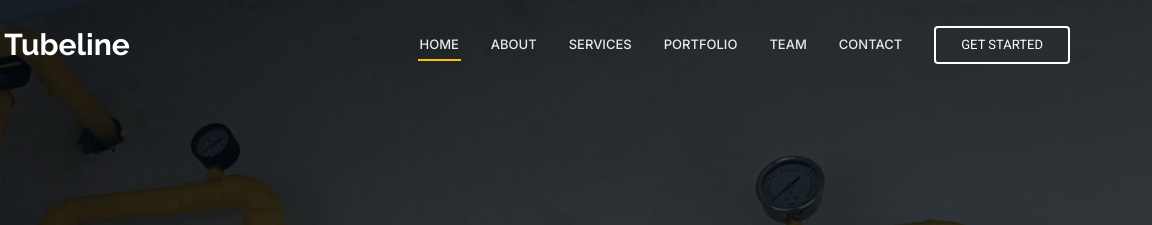
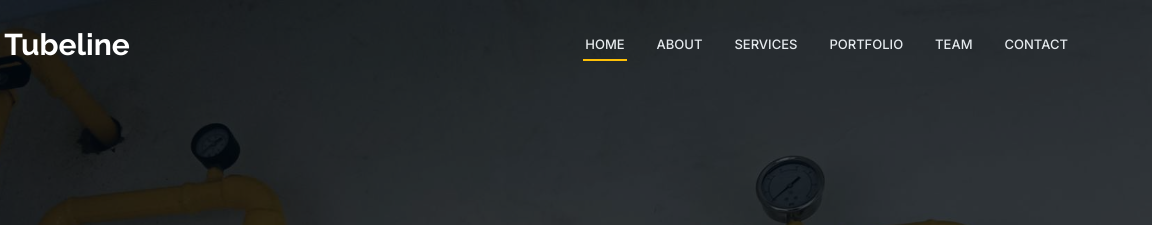
Before and after one commit to RalphGervacio/Tubeline, a plain HTML site: page index.html in a window 1280 px wide. Shown: the top 225 px of the page, 128-1280 px from the left. Drawn offline with Linux system fonts and the light colour scheme.

Commit message:
Removed the anchor tag for Get Started in navbar/header

```diff
--- a/index.html
+++ b/index.html
@@ -53,8 +53,6 @@
         </ul>
         <i class="mobile-nav-toggle d-xl-none bi bi-list"></i>
       </nav>
-
-      <a class="cta-btn" href="index.html#about">Get Started</a>
 
     </div>
   </header>
@@ -146,7 +144,7 @@
                 <div class="icon">
                   <i class="bi bi-activity"></i>
                 </div>
-                  <h3>Gas Leak Testing</h3>
+                <h3>Gas Leak Testing</h3>
                 <p>Provident nihil minus qui consequatur non omnis maiores. Eos accusantium minus dolores iure
                   perferendis.</p>
               </div>
@@ -162,7 +160,7 @@
                 <div class="icon">
                   <i class="bi bi-broadcast"></i>
                 </div>
-                  <h3>Pipe Installations</h3>
+                <h3>Pipe Installations</h3>
                 <p>Ut autem aut autem non a. Sint sint sit facilis nam iusto sint. Libero corrupti neque eum hic non ut
                   nesciunt dolorem.</p>
               </div>
@@ -178,7 +176,7 @@
                 <div class="icon">
                   <i class="bi bi-easel"></i>
                 </div>
-                  <h3>Ledo Markt</h3>
+                <h3>Ledo Markt</h3>
                 <p>Ut excepturi voluptatem nisi sed. Quidem fuga consequatur. Minus ea aut. Vel qui id voluptas adipisci
                   eos earum corrupti.</p>
               </div>
```
